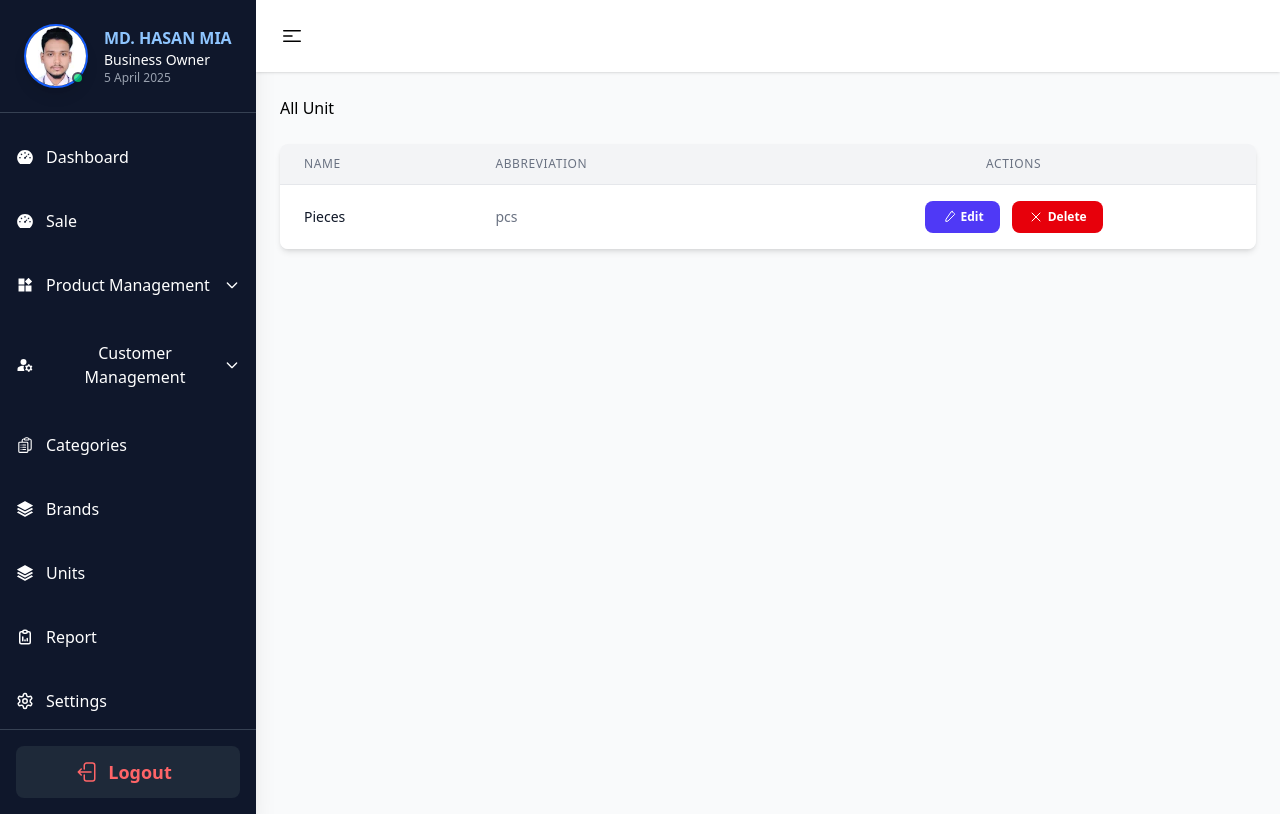
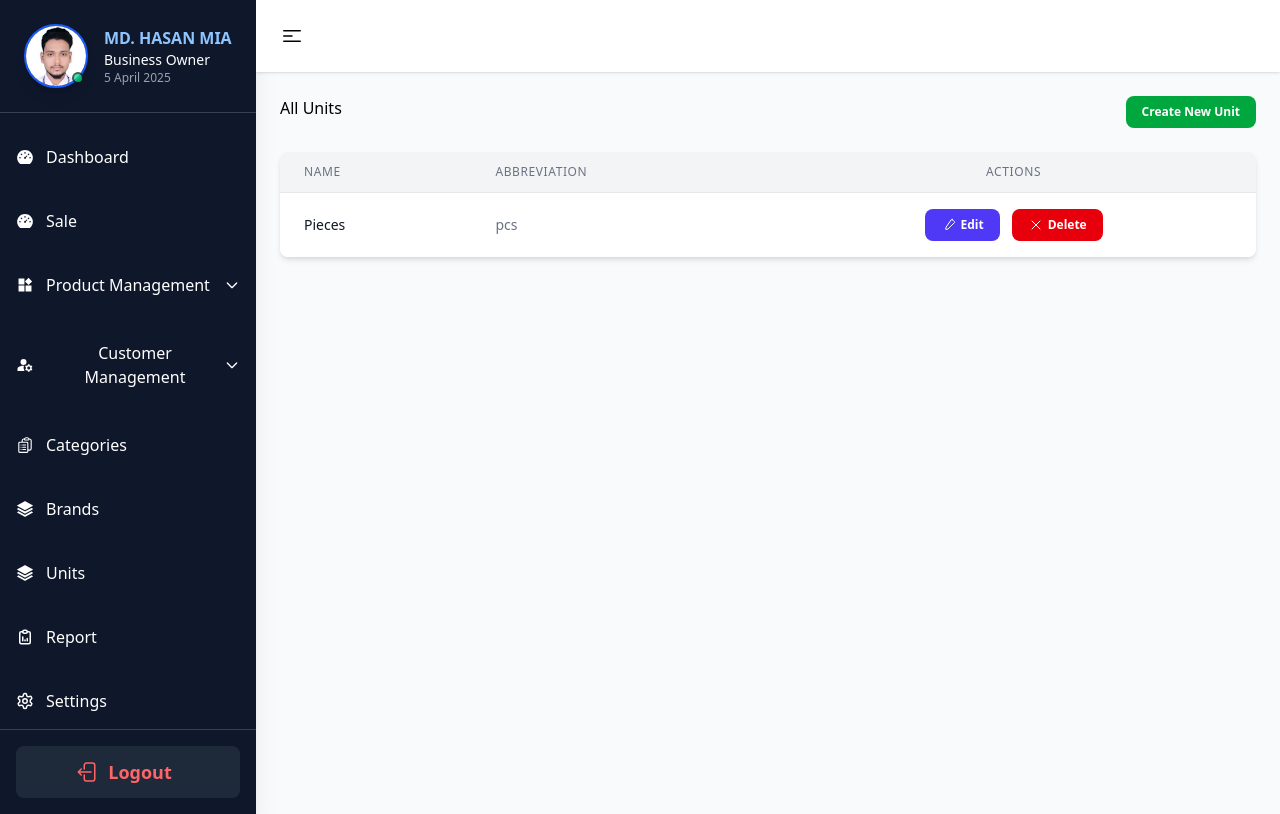
Before and after one commit to devhasanmia/tallyinventory-client, a React (Vite) app: page /unit in a window 1280 px wide. Built offline with nearby package versions, Linux system fonts and the light colour scheme.

Commit message:
added unit btn

```diff
--- a/package.json
+++ b/package.json
@@ -12,6 +12,7 @@
   "dependencies": {
     "@reduxjs/toolkit": "^2.6.1",
     "@tailwindcss/vite": "^4.1.3",
+    "antd": "^5.24.7",
     "react": "^19.0.0",
     "react-dom": "^19.0.0",
     "react-hook-form": "^7.55.0",
--- a/src/pages/Unit.tsx
+++ b/src/pages/Unit.tsx
@@ -1,47 +1,157 @@
+import { useState } from "react";
+import { Drawer} from "antd";
 
 const Unit = () => {
+  const [open, setOpen] = useState(false);
+
+  const showDrawer = () => {
+    setOpen(true);
+  };
+
+  const onClose = () => {
+    setOpen(false);
+  };
+
   return (
     <div>
-        <h1>All Unit</h1>
+      <div className="flex justify-between gap-2">
+        <div>
+          <h1>All Units</h1>
+        </div>
+        <div>
+          <button
+            onClick={showDrawer}
+            value="right"
+            className="items-center px-4 py-2 text-xs font-semibold text-white bg-green-600 rounded-lg hover:bg-green-700 transition duration-200"
+          >
+            Create New Unit
+          </button>
+        </div>
+      </div>
       <br />
       <div className="w-full overflow-x-auto rounded-lg shadow-md">
         <table className="min-w-full divide-y divide-gray-200">
           <thead className="bg-gray-100">
             <tr>
-                            <th scope="col" className="px-6 py-3 text-left text-xs font-medium text-gray-500 uppercase tracking-wider">Name</th>
-                            <th scope="col" className="px-6 py-3 text-left text-xs font-medium text-gray-500 uppercase tracking-wider">Abbreviation</th>
-                            <th scope="col" className="px-6 py-3 text-center text-xs font-medium text-gray-500 uppercase tracking-wider">Actions</th>
+              <th
+                scope="col"
+                className="px-6 py-3 text-left text-xs font-medium text-gray-500 uppercase tracking-wider"
+              >
+                Name
+              </th>
+              <th
+                scope="col"
+                className="px-6 py-3 text-left text-xs font-medium text-gray-500 uppercase tracking-wider"
+              >
+                Abbreviation
+              </th>
+              <th
+                scope="col"
+                className="px-6 py-3 text-center text-xs font-medium text-gray-500 uppercase tracking-wider"
+              >
+                Actions
+              </th>
             </tr>
           </thead>
           <tbody className="bg-white divide-y divide-gray-100">
             <tr className="hover:bg-gray-50 transition duration-200">
-                            <td className="px-6 py-4 whitespace-nowrap text-sm font-medium text-gray-900">Pieces</td>
-                            <td className="px-6 py-4 whitespace-nowrap text-sm text-gray-500">pcs</td>
+              <td className="px-6 py-4 whitespace-nowrap text-sm font-medium text-gray-900">
+                Pieces
+              </td>
+              <td className="px-6 py-4 whitespace-nowrap text-sm text-gray-500">
+                pcs
+              </td>
               <td className="px-6 py-4 whitespace-nowrap text-center text-sm font-medium">
                 {/* Edit Button */}
-  <a href="#" className="inline-flex items-center px-4 py-2 text-xs font-semibold text-white bg-indigo-600 rounded-lg hover:bg-indigo-700 transition duration-200">
-    <svg xmlns="http://www.w3.org/2000/svg" fill="none" viewBox="0 0 24 24" strokeWidth={1.5} stroke="currentColor" className="w-4 h-4 mr-1">
-      <path strokeLinecap="round" strokeLinejoin="round" d="M16.862 4.487a2.123 2.123 0 011.42.588l1.596 1.595a2.125 2.125 0 01.588 1.421l-10.057 10.056-2.892.487a.375.375 0 01-.429-.429l.487-2.892L15.474 3.87a2.125 2.125 0 011.388-.38z" />
+                <a
+                  href="#"
+                  className="inline-flex items-center px-4 py-2 text-xs font-semibold text-white bg-indigo-600 rounded-lg hover:bg-indigo-700 transition duration-200"
+                >
+                  <svg
+                    xmlns="http://www.w3.org/2000/svg"
+                    fill="none"
+                    viewBox="0 0 24 24"
+                    strokeWidth={1.5}
+                    stroke="currentColor"
+                    className="w-4 h-4 mr-1"
+                  >
+                    <path
+                      strokeLinecap="round"
+                      strokeLinejoin="round"
+                      d="M16.862 4.487a2.123 2.123 0 011.42.588l1.596 1.595a2.125 2.125 0 01.588 1.421l-10.057 10.056-2.892.487a.375.375 0 01-.429-.429l.487-2.892L15.474 3.87a2.125 2.125 0 011.388-.38z"
+                    />
                   </svg>
                   Edit
                 </a>
 
                 {/* Delete Button */}
-  <a href="#" className="inline-flex items-center ml-3 px-4 py-2 text-xs font-semibold text-white bg-red-600 rounded-lg hover:bg-red-700 transition duration-200">
-    <svg xmlns="http://www.w3.org/2000/svg" fill="none" viewBox="0 0 24 24" strokeWidth={1.5} stroke="currentColor" className="w-4 h-4 mr-1">
-      <path strokeLinecap="round" strokeLinejoin="round" d="M6 18L18 6M6 6l12 12" />
+                <a
+                  href="#"
+                  className="inline-flex items-center ml-3 px-4 py-2 text-xs font-semibold text-white bg-red-600 rounded-lg hover:bg-red-700 transition duration-200"
+                >
+                  <svg
+                    xmlns="http://www.w3.org/2000/svg"
+                    fill="none"
+                    viewBox="0 0 24 24"
+                    strokeWidth={1.5}
+                    stroke="currentColor"
+                    className="w-4 h-4 mr-1"
+                  >
+                    <path
+                      strokeLinecap="round"
+                      strokeLinejoin="round"
+                      d="M6 18L18 6M6 6l12 12"
+                    />
                   </svg>
                   Delete
                 </a>
               </td>
-
             </tr>
-
           </tbody>
         </table>
       </div>
+      <Drawer
+        title={
+          <h1 className="text-center text-xl font-semibold bg-[#DDD] rounded-lg p-2">
+            Create New Unit
+          </h1>
+        }
+        placement="bottom"
+        closable={false}
+        onClose={onClose}
+        open={open}
+        height={400}
+      >
+        <div className="flex flex-col items-center space-y-6">
+          <div className="w-full px-4">
+            <label className="block text-sm font-medium text-gray-800 mb-1">
+              Name
+            </label>
+            <input
+              type="text"
+              placeholder="Enter unit name"
+              className="w-full border border-gray-300 rounded-lg py-2 px-3 focus:ring-2 focus:ring-purple-500 focus:outline-none"
+            />
           </div>
-  )
-}
+          <div className="w-full px-4 ">
+            <label className="block text-sm font-medium text-gray-800 mb-1">
+              Abbreviation
+            </label>
+            <input
+              type="text"
+              placeholder="Enter abbreviation"
+              className="w-full border border-gray-300 rounded-lg py-2 px-3 focus:ring-2 focus:ring-green-500 focus:outline-none"
+            />
+            <div className="mt-5">
+            <button className="w-full py-2 m-t5 px-3 text-white bg-[#123458]  rounded-lg hover:cursor-pointer transition-all duration-300">
+              Submit
+            </button>
+            </div>
+          </div>
+        </div>
+      </Drawer>
+    </div>
+  );
+};
 
-export default Unit
+export default Unit;
```
Also changed, not shown: 1 other file (tests, documents, lock files or other folders). Lines whose indentation alone changed are shown as unchanged.
